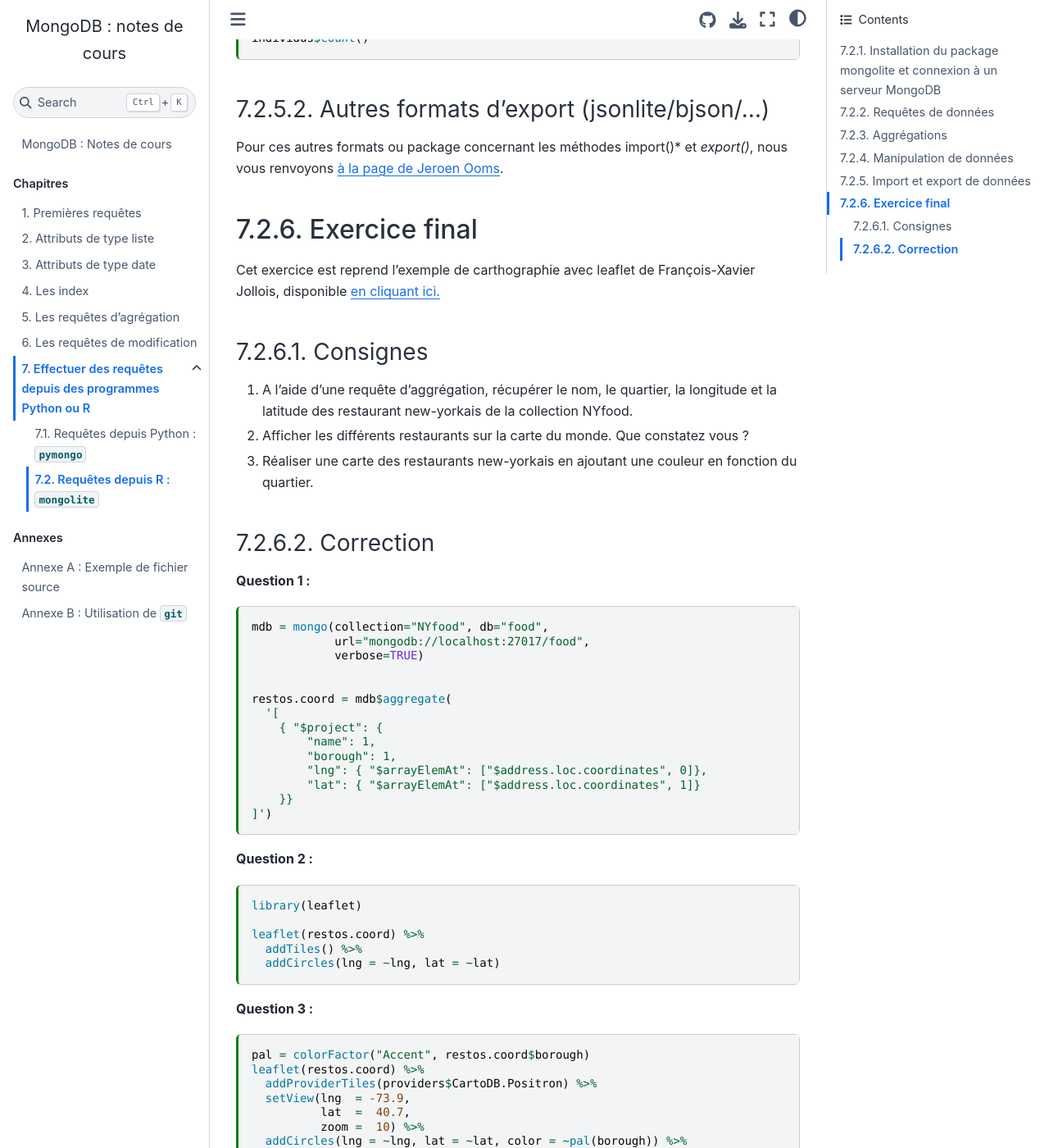
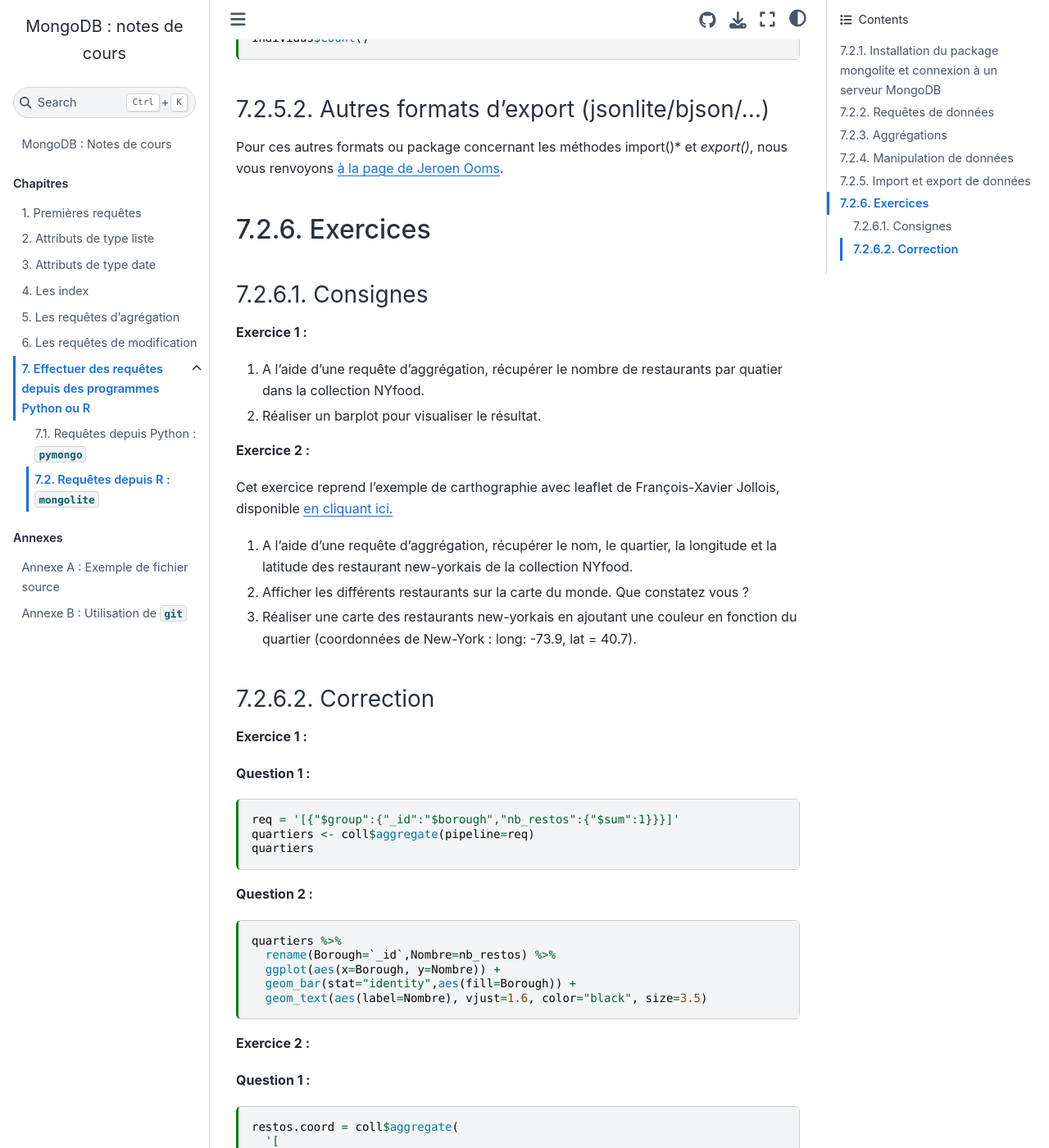
Before and after one commit to rtavenar/mongo_book, a Jupyter Book: the page built from content/07_scripts_R.md, in a window 1280 px wide and 1400 px high, scrolled down 14796 px. Shown: the whole window at 82% size. Built offline with Jupyter Book 1.0.4 settings and Sphinx 7.4.7 and the Sphinx Book theme 1.1.4, drawn with Linux system fonts in a browser that asks for light colours.

Commit message:
Update 07_scripts_R.md

````diff
--- a/content/07_scripts_R.md
+++ b/content/07_scripts_R.md
@@ -682,27 +682,53 @@ individus$count()
 ### Autres formats d'export (jsonlite/bjson/...)
 Pour ces autres formats ou package concernant les méthodes import()* et *export()*, nous vous renvoyons [à la page de Jeroen Ooms](https://jeroen.github.io/mongolite/import-export.html).
 
-## Exercice final
-
-Cet exercice est reprend l'exemple de carthographie avec leaflet de François-Xavier Jollois, disponible [en cliquant ici.](https://fxjollois.github.io/cours-2017-2018/du-abd-r/connexion-r-mongodb.html#un_peu_de_cartographie_avec_leaflet)
+## Exercices
 
 ### Consignes
 
+**Exercice 1 :**
+
+1. A l'aide d'une requête d'aggrégation, récupérer le nombre de restaurants par quatier dans la collection NYfood.
+2. Réaliser un barplot pour visualiser le résultat.
+
+**Exercice 2 :**
+
+Cet exercice reprend l'exemple de carthographie avec leaflet de François-Xavier Jollois, disponible [en cliquant ici.](https://fxjollois.github.io/cours-2017-2018/du-abd-r/connexion-r-mongodb.html#un_peu_de_cartographie_avec_leaflet)
+
 1. A l'aide d'une requête d'aggrégation, récupérer le nom, le quartier, la longitude et la latitude des restaurant new-yorkais de la collection NYfood.
 2. Afficher les différents restaurants sur la carte du monde. Que constatez vous ?
-3. Réaliser une carte des restaurants new-yorkais en ajoutant une couleur en fonction du quartier.
+3. Réaliser une carte des restaurants new-yorkais en ajoutant une couleur en fonction du quartier (coordonnées de New-York : long: -73.9, lat  =  40.7).
 
 ### Correction
+
+**Exercice 1 :**
 
 **Question 1 :**
 
 ```{code-cell} R
-mdb = mongo(collection="NYfood", db="food",
-            url="mongodb://localhost:27017/food",
-            verbose=TRUE)
+req = '[{"$group":{"_id":"$borough","nb_restos":{"$sum":1}}}]'
+quartiers <- coll$aggregate(pipeline=req)
+quartiers
+```
+
+**Question 2 :**
+
+```{code-cell} R
+quartiers %>%
+  rename(Borough=`_id`,Nombre=nb_restos) %>%
+  ggplot(aes(x=Borough, y=Nombre)) +
+  geom_bar(stat="identity",aes(fill=Borough)) +
+  geom_text(aes(label=Nombre), vjust=1.6, color="black", size=3.5)
+```
 
 
-restos.coord = mdb$aggregate(
+
+**Exercice 2 :**
+
+**Question 1 :**
+
+```{code-cell} R
+restos.coord = coll$aggregate(
   '[
     { "$project": {
         "name": 1,
@@ -711,6 +737,8 @@ restos.coord = mdb$aggregate(
         "lat": { "$arrayElemAt": ["$address.loc.coordinates", 1]}
     }}
 ]')
+
+head(restos.coord)
 ```
 
 **Question 2 :**
````
